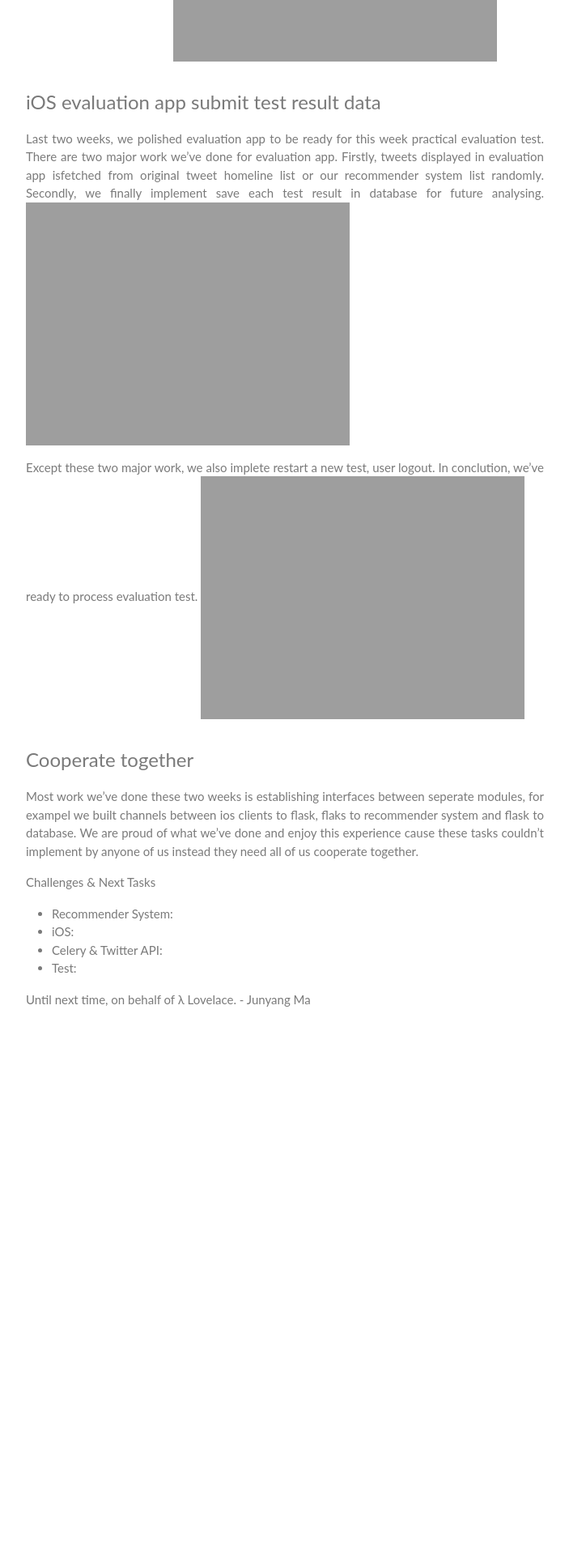
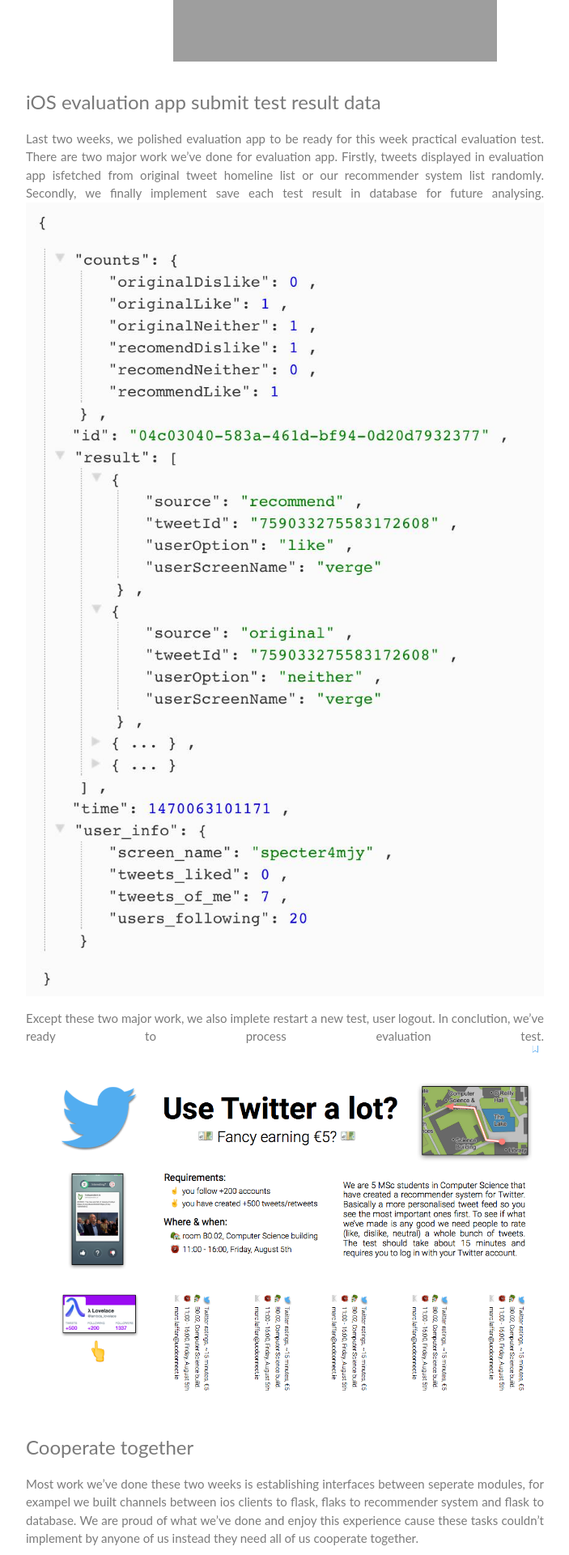
Before and after one commit to jonrh/lambda-lovelace, a Jekyll site: the page built from _posts/2016-08-01-week-12-blog.md, in a window 1280 px wide. Shown: the part 1150-3070 px from the top of the page at 81% size, without its empty margins (288-991 px from the left). Built offline with Jekyll 4.4.1, drawn with Linux system fonts in a browser that asks for light colours; before the commit the page ends 2459 px from its top, so only the background shows below that.

Commit message:
week 12 - test image size

```diff
--- a/_posts/2016-08-01-week-12-blog.md
+++ b/_posts/2016-08-01-week-12-blog.md
@@ -15,17 +15,17 @@
 
 ### iOS app upload user feedback
 Our recommender system are able present user most possible interested tweets at the top of the list, which is inferred from users' history tweets, retweets and likes. Mostly it works fine, but what if user want to tweak recommender system by themselves, for example he is not as interested in tweets from Google official account as what recommender system think. We've add swipe buttons in home line of iOS client where user could tell recommender system his preference.
-![]({{site.baseurl}}/images/week12_sideButton.png | width=100)
+![]({{site.baseurl}}/images/week12_sideButton.png =100x)
 
 And last two weeks, we finally implemented updating feedback data to Flask server where they are stored in our data base.
 ![]({{site.baseurl}}/images/week12_singleTweetFeedback.png | width=200)
 
 ### iOS evaluation app submit test result data
 Last two weeks, we polished evaluation app to be ready for this week practical evaluation test. There are two major work we've done for evaluation app. Firstly, tweets displayed in evaluation app isfetched from original tweet homeline list or our recommender system list randomly. Secondly, we finally implement save each test result in database for future analysing.
-![]({{site.baseurl}}/images/week12_evaluationResult.png | width=200)
+![]({{site.baseurl}}/images/week12_evaluationResult.png)
 
 Except these two major work, we also implete restart a new test, user logout. In conclution, we've ready to process evaluation test.
-![]({{site.baseurl}}/images/week12_flier.png | width=200)
+![]({{site.baseurl}}/images/week12_flier.png)
 
 ### Cooperate together
 Most work we've done these two weeks is establishing interfaces between seperate modules, for exampel we built channels between ios clients to flask, flaks to recommender system and flask to database. We are proud of what we've done and enjoy this experience cause these tasks couldn't implement by anyone of us instead they need all of us cooperate together.
```
Also changed, not shown: 1 other file.
